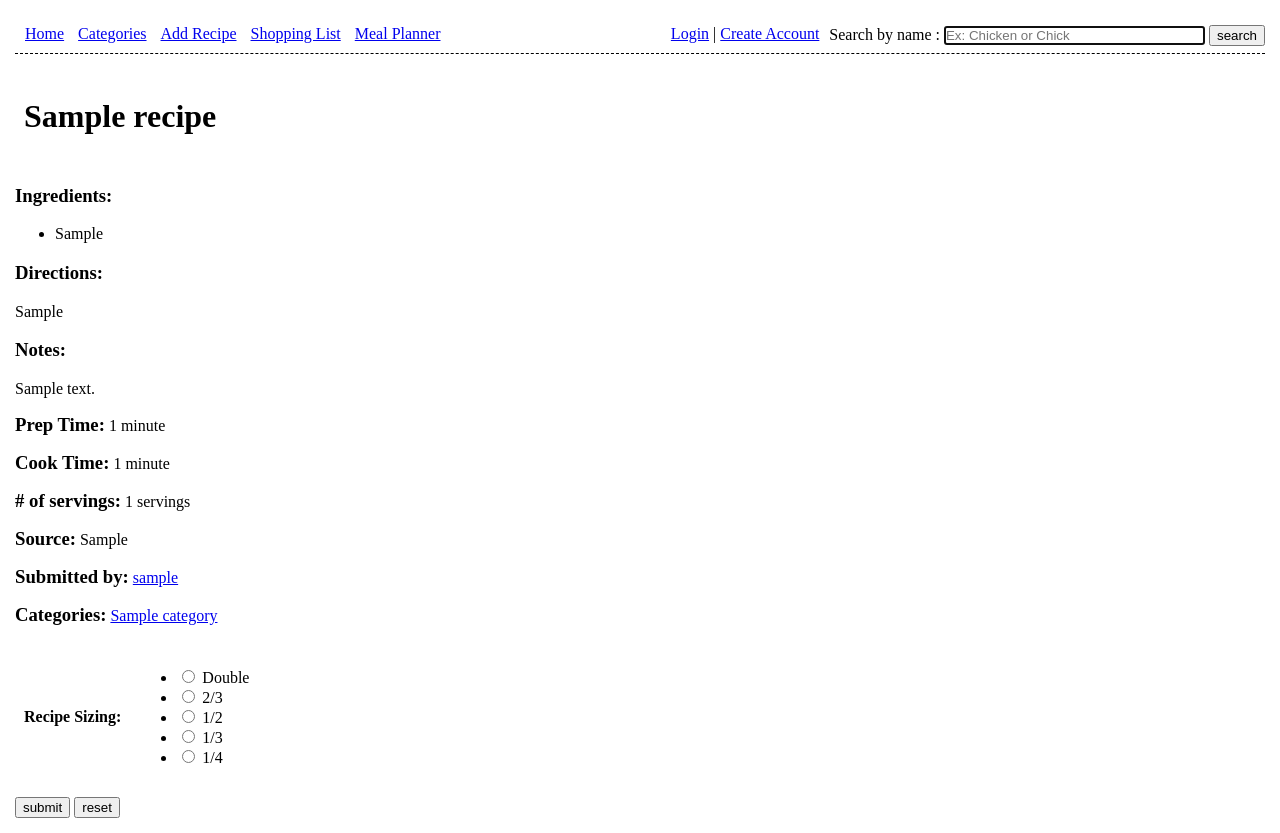
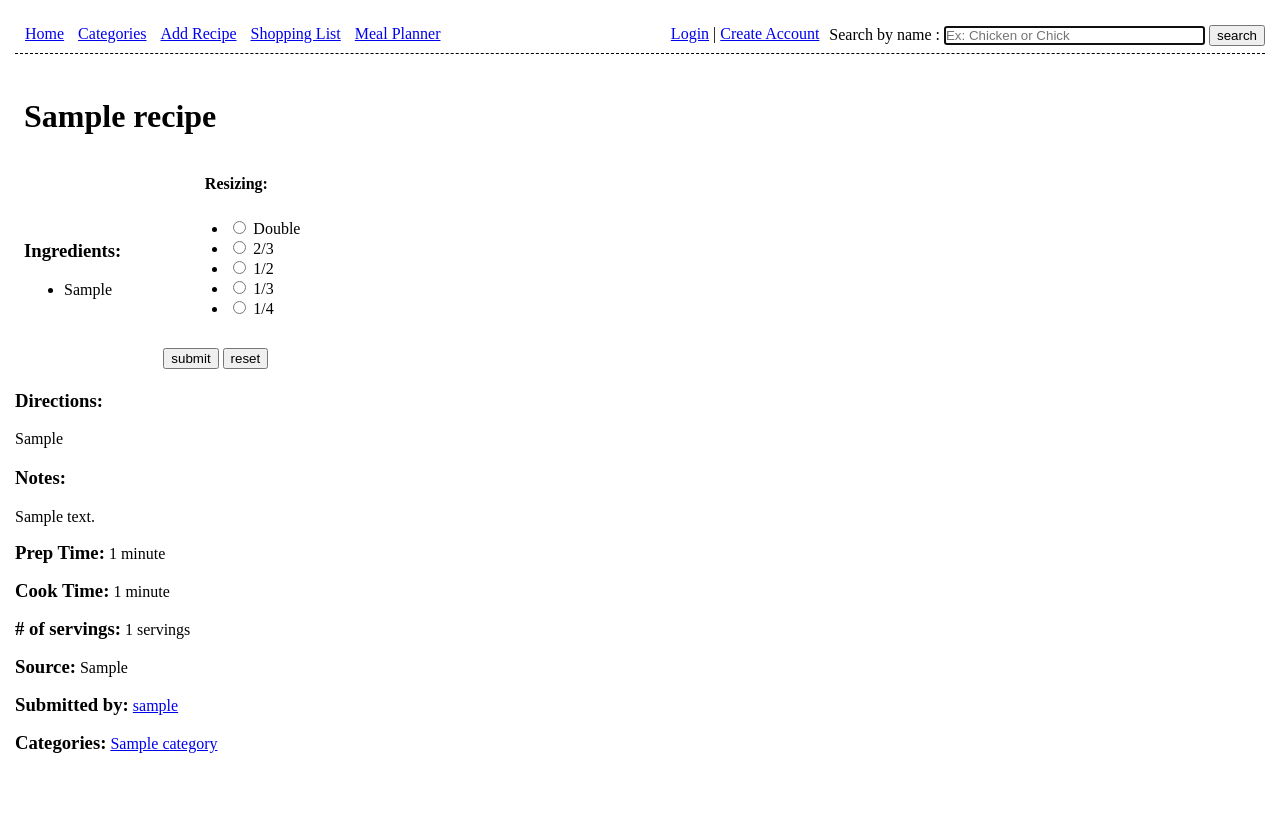
Before and after one commit to castertr0y357/RecipeBook, a Django app: a page that uses templates/RecipeBook/recipe_detail.html in a window 1280 px wide. After the commit the page ends 753 px from the top, so only its background shows below. Run offline with Django 3.2, Linux system fonts and the light colour scheme; tables that the repository leaves empty hold one stand-in row (values such as "Sample post"); some libraries are stand-ins or nearby versions.

Commit message:
Improvement: - Moved resizing form next to the ingredients for easier access

```diff
--- a/RecipeBook/forms.py
+++ b/RecipeBook/forms.py
@@ -123,5 +123,4 @@ class RecipeResizingForm(forms.Form):
     """Form to modify ingredients based on desired recipe servings"""
     CHOICES = [(2/1, "Double"), (2/3, "2/3"), (1/2, "1/2"), (1/3, "1/3"), (1/4, "1/4")]
     default_recipe_sizes = forms.ChoiceField(choices=CHOICES,
-                                             widget=forms.RadioSelect,
-                                             label="Recipe Sizing")
+                                             widget=forms.RadioSelect, label="")
--- a/templates/RecipeBook/recipe_detail.html
+++ b/templates/RecipeBook/recipe_detail.html
@@ -19,12 +19,15 @@
         {% if recipe %}
             <table style="border: none; text-align: left">
                 <tr>
-                    <td style="border: none;"><h1>{{ recipe }}</h1></td>
+                    <td style="border: none"><h1>{{ recipe }}</h1></td>
                     {% if user == recipe.submitter or user.is_superuser %}
                         <td style="border: none"><a href="{% url 'RecipeBook:edit_recipe' recipe.slug %}">Edit Recipe</a></td>
                     {% endif %}
                 </tr>
             </table>
+            <table style="border: none; text-align: left; padding: 0">
+                <tr style="padding: 0">
+                    <td style="border: none; padding-right: 20px">
                         <div id="ingredients_list">
                             <h3>Ingredients:</h3>
                             <ul id="ingredients_ul">
@@ -39,6 +42,28 @@
                                 {% endfor %}
                             </ul>
                         </div>
+                    </td>
+                    <td style="border: none; padding-bottom: 0; padding-left: 20px">
+                        <div id="recipe sizing">
+                            <form action="" method="post" name="Recipe Sizing" title="Recipe Sizing" id="recipe_sizing_form">
+                                <div style="text-align: center">
+                                    <b>Resizing:</b>
+                                </div>
+                                <table style="border: none">
+                                    <tr>
+                                        <td style="border: none;"><b>{{ resize_form.default_recipe_sizes.label_tag }}</b></td>
+                                        <td style="border: none;">{{ resize_form.default_recipe_sizes }}</td>
+                                    </tr>
+                                </table>
+                                <div style="padding-top: 5px">
+                                    <input type="button" value="submit" id="recipe_sizing_submit">
+                                    <input type="reset" value="reset" id="recipe_sizing_reset">
+                                </div>
+                            </form>
+                        </div>
+                    </td>
+                </tr>
+            </table>
             <div id="directions">
                 <h3>Directions:</h3>
                 {% for direction in recipe.directions %}
@@ -96,19 +121,5 @@
                     </p>
                 {% endif %}
             </div>
-            <div id="recipe sizing">
-                <form action="" method="post" name="Recipe Sizing" title="Recipe Sizing" id="recipe_sizing_form">
-                    <table style="border: none">
-                        <tr>
-                            <td style="border: none;"><b>{{ resize_form.default_recipe_sizes.label_tag }}</b></td>
-                            <td style="border: none;">{{ resize_form.default_recipe_sizes }}</td>
-                        </tr>
-                    </table>
-                    <div style="padding-top: 5px">
-                        <input type="button" value="submit" id="recipe_sizing_submit">
-                        <input type="reset" value="reset" id="recipe_sizing_reset">
-                    </div>
-                </form>
-            </div>
         {% endif %}
     {% endblock body %}
```
Lines whose indentation alone changed are shown as unchanged.
